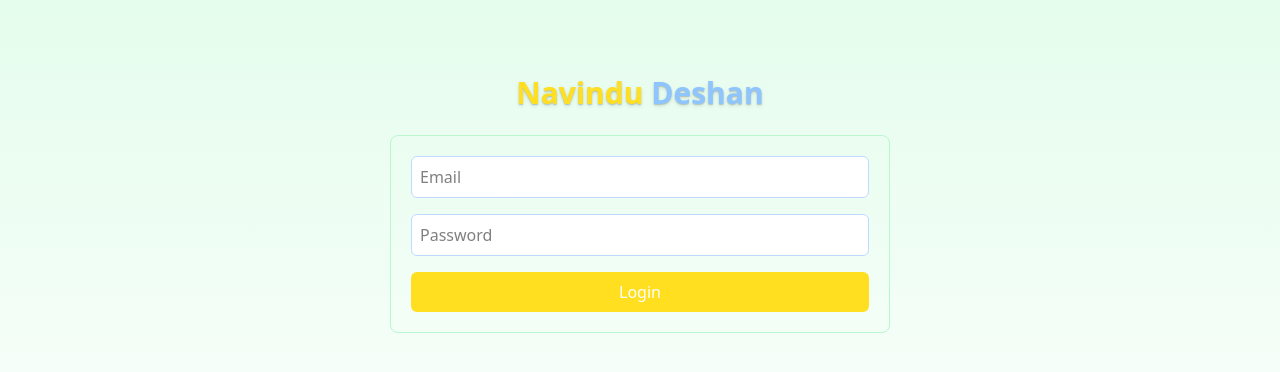
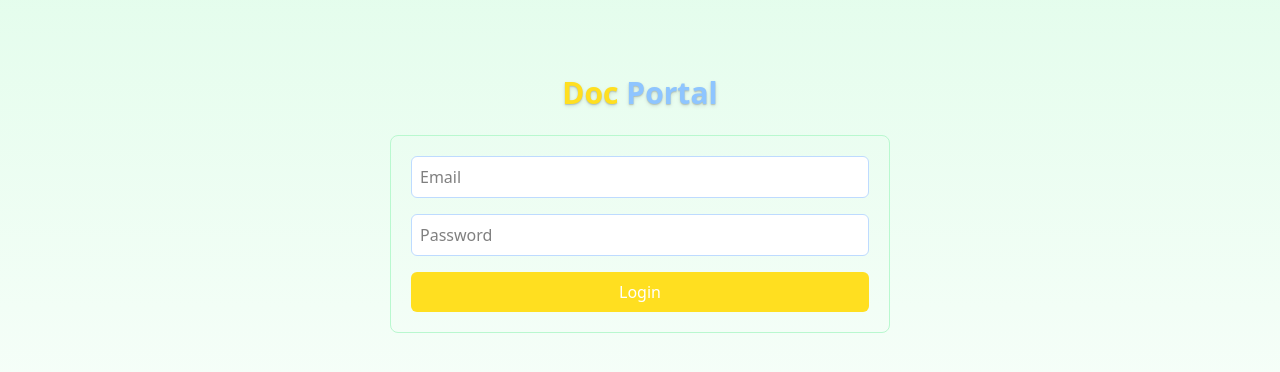
Before and after one commit to shanuDil2001/mini-project-frontend, a React (Vite) app: page / in a window 1280 px wide. Shown: the part 196-568 px from the top of the page. Built offline with nearby package versions, Linux system fonts and the light colour scheme; no server answers.

Commit message:
Modified the name of the website ✏

```diff
--- a/index.html
+++ b/index.html
@@ -4,7 +4,7 @@
     <meta charset="UTF-8" />
     <link rel="icon" type="image/svg+xml" href="/vite.svg" />
     <meta name="viewport" content="width=device-width, initial-scale=1.0" />
-    <title>mini-project-frontend</title>
+    <title>Doc Portal</title>
   </head>
   <body>
     <div id="root"></div>
--- a/src/pages/login.jsx
+++ b/src/pages/login.jsx
@@ -30,7 +30,7 @@ function LoginPage() {
 
    return (
       <div className="w-full h-screen bg-linear-to-b from-green-100 to-white flex flex-col justify-center items-center gap-4">
-         <h1 className="font-bold text-2xl text-yellow-300 text-shadow-md mb-2 md:text-3xl">Navindu <span className="text-blue-300">Deshan</span></h1>
+         <h1 className="font-bold text-2xl text-yellow-300 text-shadow-md mb-2 md:text-3xl">Doc <span className="text-blue-300">Portal</span></h1>
 
          <div className="w-[90%] border border-green-200 p-5 rounded-lg flex flex-col justify-center items-center gap-4 md:w-[500px]">
             <input
```
